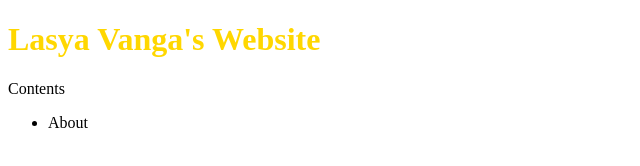
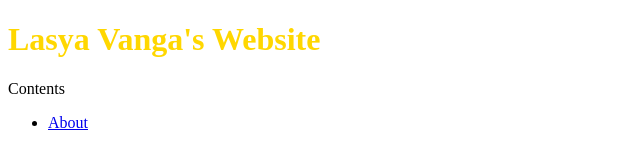
Before and after one commit to lasyavanga/v1.lasya.net, a plain HTML site: page index.html in a window 1280 px wide. Shown: the full height of the page, 0-640 px from the left. Drawn offline with Linux system fonts and the light colour scheme.

Commit message:
Added link

```diff
--- a/index.html
+++ b/index.html
@@ -15,7 +15,9 @@
     <h1>Lasya Vanga's Website</h1>
     <p>Contents</p>
     <ul>
-        <li>About</li>
+        <li>
+            <a href="about.html">About</a>
+        </li>
     </ul>
 </body>
 </html>
```
